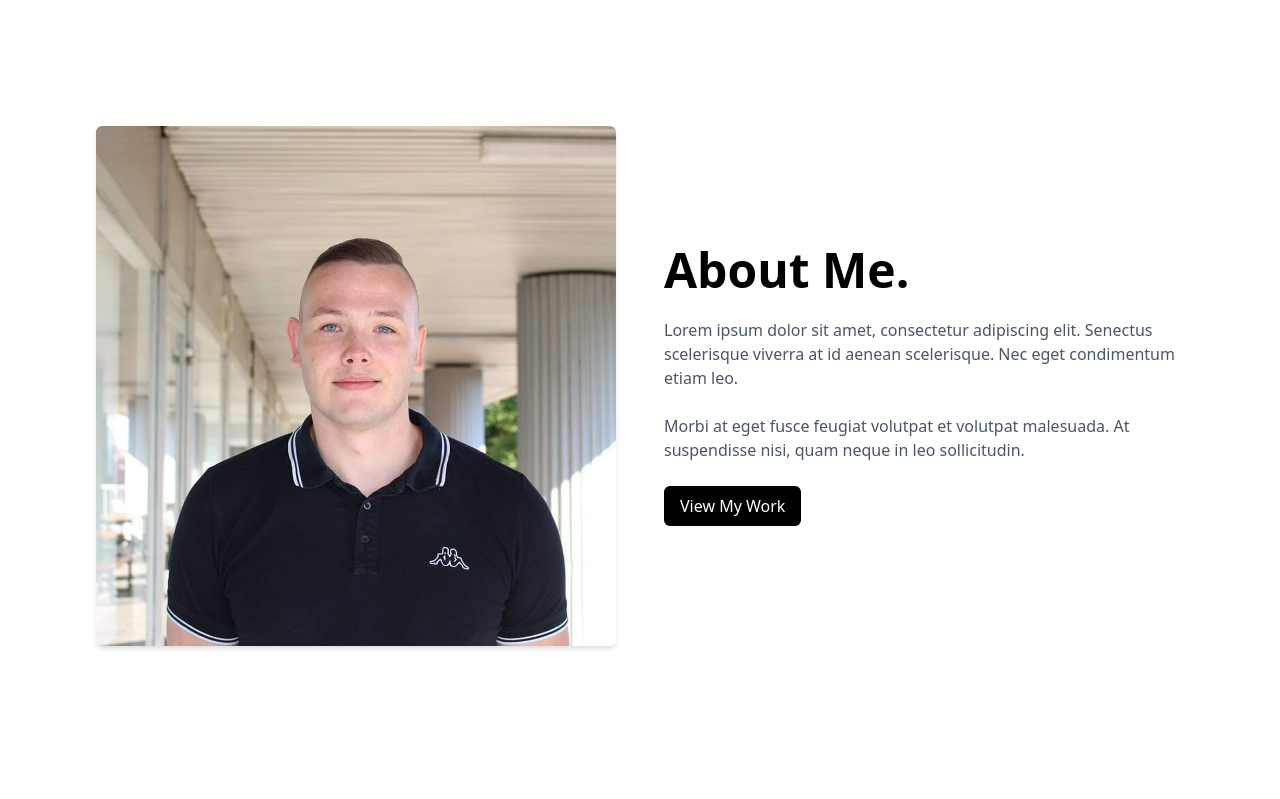
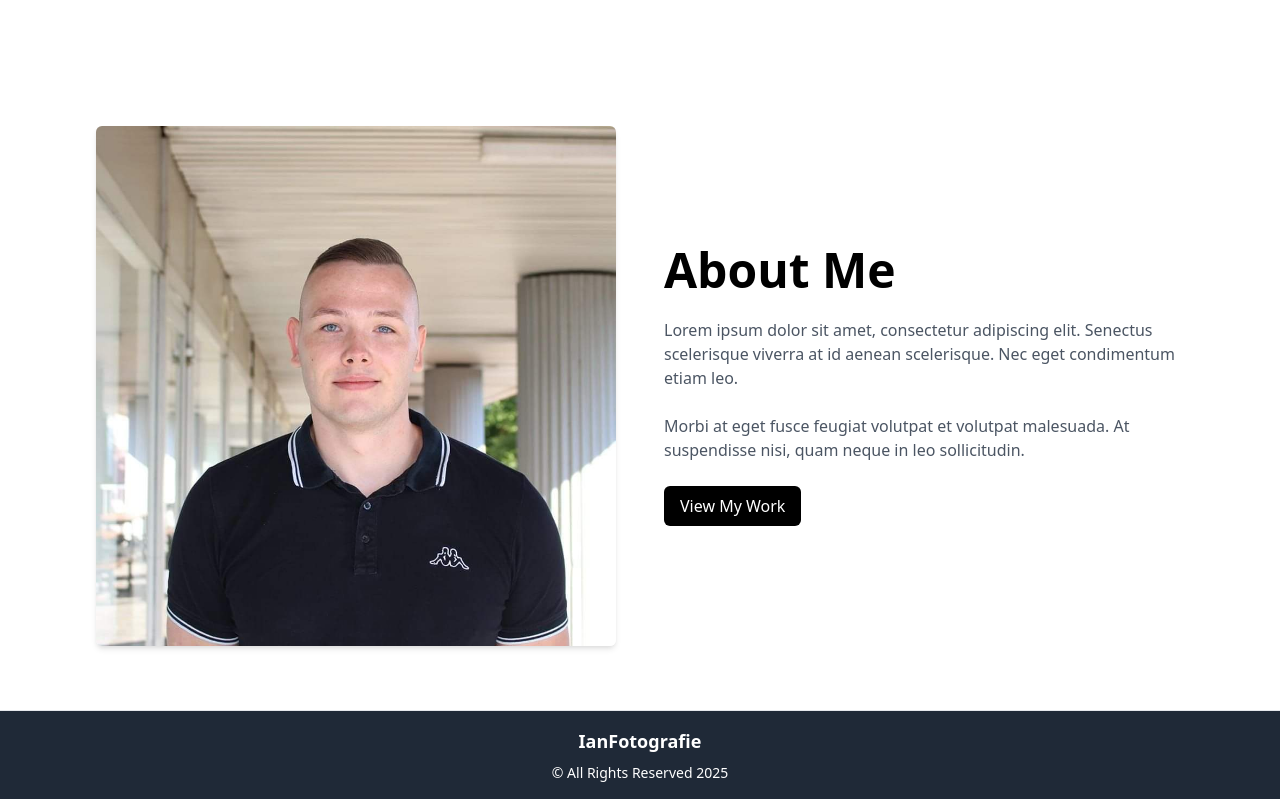
Before and after one commit to LQasemzadeh/IanFotografie, a Next.js app: page / in a window 1280 px wide. Shown: the part 1314-2113 px from the top of the page. Before the commit the page ends 2024 px from the top, so only its background shows below. Built offline with nearby package versions, Linux system fonts and the light colour scheme; no server answers; a web font is replaced by a local one.

Commit message:
Add Footer component to layout
Introduced a new Footer component to enhance the site's layout. The Footer is styled with a dark theme and displays basic information like the site name and copyright notice. It has been integrated into the Home page and complements the existing structure.

```diff
--- a/src/pages/About.js
+++ b/src/pages/About.js
@@ -15,7 +15,7 @@ const About = () => {
             {/* Right Section */}
             <div className="space-y-6">
                 <h2 className="text-5xl font-bold">
-                    About Me<span className="text-black">.</span>
+                    About Me<span className="text-black"></span>
                 </h2>
                 <p className="text-gray-600">
                     Lorem ipsum dolor sit amet, consectetur adipiscing elit.
--- /dev/null
+++ b/src/pages/Footer.js
@@ -0,0 +1,12 @@
+import React from 'react';
+
+const Footer = () => {
+    return (
+        <footer className="flex flex-col items-center justify-center bg-gray-800 text-white py-4 border-t">
+            <h2 className="text-lg font-semibold">IanFotografie</h2>
+            <p className="text-sm mt-2">© All Rights Reserved 2025</p>
+        </footer>
+    );
+};
+
+export default Footer;
--- a/src/pages/index.js
+++ b/src/pages/index.js
@@ -5,6 +5,7 @@ import Hero from "@/pages/Hero";
 import Navbar from "@/pages/Navbar";
 import Gallery from "@/pages/Gallery";
 import About from "@/pages/About";
+import Footer from "@/pages/Footer";
 
 export default function Home() {
     const { user } = useAuth({ middleware: 'guest' })
@@ -19,6 +20,7 @@ export default function Home() {
             <Hero />
             <Gallery />
             <About />
+            <Footer />
 
 
         </>
```
